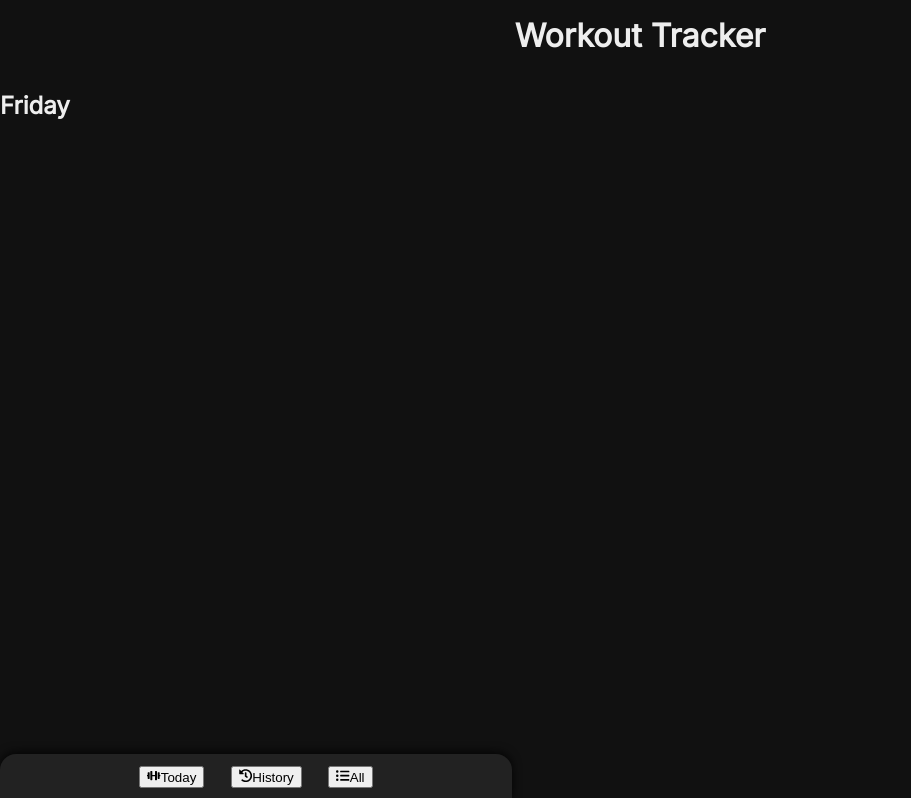
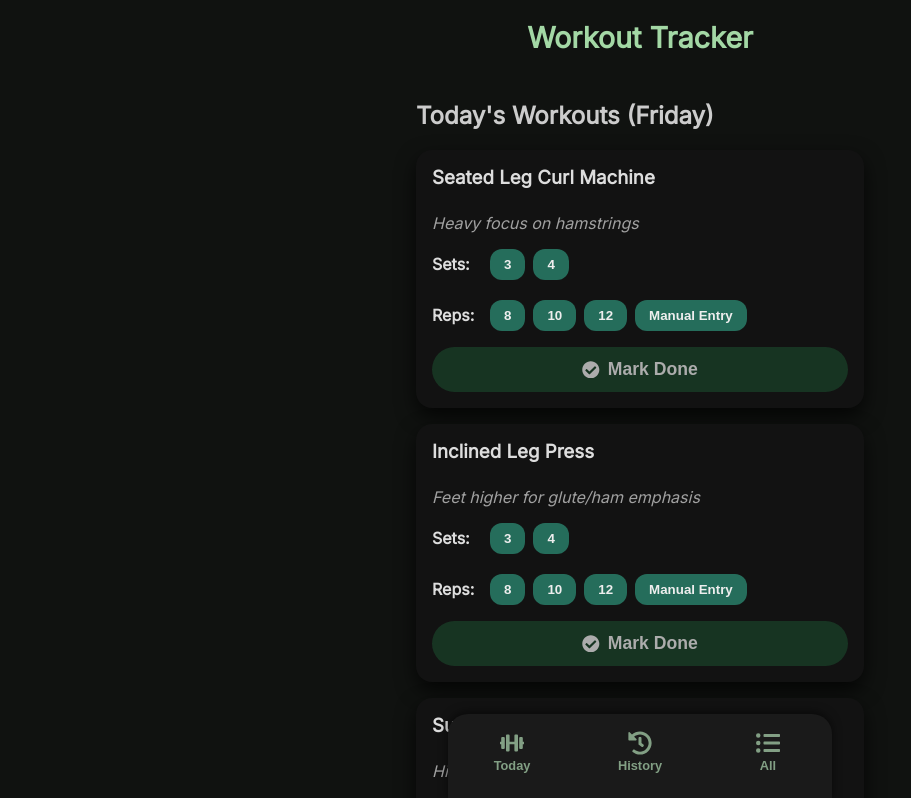
Before and after one commit to amanrajux/workout-tracker-app, a Next.js app: page / in a window 1280 px wide. Shown: the top 798 px of the page, without its empty margins (0-911 px from the left). Built offline with nearby package versions, Linux system fonts and the light colour scheme.

Commit message:
Update index.js

```diff
--- a/pages/index.js
+++ b/pages/index.js
@@ -4,53 +4,82 @@ import {
   FaHistory,
   FaListUl,
   FaCheckCircle,
-  FaUndoAlt
+  FaUndoAlt,
 } from "react-icons/fa";
 
 const workoutsData = {
   Monday: [
     { id: 1, name: "Chest Press Machine", sets: 4, reps: [8, 10, 12], notes: "Primary Compound Lift" },
-    // add other exercises...
+    { id: 2, name: "Shoulder Press Machine", sets: 3, reps: [8, 10, 12], notes: "Controlled descent" },
+    { id: 3, name: "Pec Fly Machine", sets: 3, reps: [12, 15], notes: "Focus on squeeze" },
+    { id: 4, name: "Lateral Raise Machine", sets: 3, reps: [12, 15], notes: "Strict, slow movement" },
+    { id: 5, name: "Triceps Extension Machine", sets: 3, reps: [12, 15], notes: "Full contraction" },
+    { id: 6, name: "Abdominal Machine", sets: 3, reps: [15, 20], notes: "Slow and controlled crunch" },
   ],
   Tuesday: [
-    // exercises...
+    { id: 7, name: "Seated Leg Press", sets: 4, reps: [10, 12], notes: "Primary Compound Lift, full range" },
+    { id: 8, name: "Leg Extension Machine", sets: 3, reps: [12, 15], notes: "Squeeze at the top" },
+    { id: 9, name: "Seated Leg Curl Machine", sets: 3, reps: [12, 15], notes: "Focus on the negative" },
+    { id: 10, name: "Hip Adduction Machine", sets: 3, reps: [15, 20], notes: "Squeeze glutes" },
+    { id: 11, name: "Glute Extension Machine", sets: 3, reps: [12, 15], notes: "Peak contraction" },
+    { id: 12, name: "Calf Extension Machine", sets: 3, reps: [15, 20], notes: "Full stretch and squeeze" },
   ],
   Wednesday: [
-    // exercises...
+    { id: 20, name: "Active Rest / Stretching", sets: 1, reps: ["30-45 Min"], notes: "Light walk/mobility, optional light cardio" },
   ],
   Thursday: [
-    // exercises...
+    { id: 21, name: "Lat Pulldown Machine", sets: 4, reps: [8, 10, 12], notes: "Pull with elbows, squeeze back" },
+    { id: 22, name: "Seated Row Machine", sets: 3, reps: [8, 10, 12], notes: "Pull to lower abs" },
+    { id: 23, name: "Assist Dip/Chin Machine", sets: 3, reps: [8, 10], notes: "Minimal assistance needed" },
+    { id: 24, name: "Rear Delt Machine", sets: 3, reps: [12, 15], notes: "Reverse pec fly for rear delts" },
+    { id: 25, name: "Bicep Curl Machine", sets: 3, reps: [12, 15], notes: "Controlled descent" },
+    { id: 26, name: "Back Extension Machine", sets: 3, reps: [12, 15], notes: "Controlled lower back/core strength" },
   ],
   Friday: [
-    // exercises...
+    { id: 27, name: "Seated Leg Curl Machine", sets: 4, reps: [10, 12], notes: "Heavy focus on hamstrings" },
+    { id: 28, name: "Inclined Leg Press", sets: 3, reps: [10, 12], notes: "Feet higher for glute/ham emphasis" },
+    { id: 29, name: "Super Squats Machine", sets: 3, reps: [10, 12], notes: "High rep quad/glute work" },
+    { id: 30, name: "Leg Raises (Captain's Chair)", sets: 3, reps: [15, 20], notes: "Supported vertical leg raises" },
+    { id: 31, name: "Russian Twist", sets: 3, reps: ["15/side"], notes: "Use dumbbell or plate" },
+    { id: 32, name: "Abdominal Machine", sets: 3, reps: [15, 20], notes: "Heavier abdominal focus" },
   ],
   Saturday: [
-    // exercises...
+    { id: 33, name: "Extended Cardio (Elliptical/Stairs/Treadmill)", sets: 1, reps: ["45-50 Min"], notes: "Steady state high calorie burn" },
+    { id: 34, name: "Stretching / Foam Rolling", sets: 1, reps: ["10-15 Min"], notes: "Dedicated mobility work" },
   ],
   Sunday: [
-    // exercises...
+    { id: 35, name: "Full Rest", sets: 0, reps: [], notes: "Prioritize sleep and nutrition" },
   ],
 };
 
-const daysOfWeek = ["Sunday", "Monday", "Tuesday", "Wednesday", "Thursday", "Friday", "Saturday"];
+const daysOfWeek = [
+  "Sunday",
+  "Monday",
+  "Tuesday",
+  "Wednesday",
+  "Thursday",
+  "Friday",
+  "Saturday",
+];
 const setsOptions = [3, 4];
 const repsOptions = [8, 10, 12];
-const manualLabel = "Manual";
+const manualEntryLabel = "Manual Entry";
 
 export default function Home() {
-  const [tab, setTab] = useState("today");
+  const [currentTab, setCurrentTab] = useState("today");
   const [completions, setCompletions] = useState(() => {
     if (typeof window !== "undefined") {
-      const stored = localStorage.getItem("workoutCompletions");
-      return stored ? JSON.parse(stored) : {};
+      return JSON.parse(localStorage.getItem("workoutCompletions") || "{}");
     }
     return {};
   });
   const [filterDate, setFilterDate] = useState("");
 
-  // Always force dark mode from start for consistency
+  // Apply dark mode on body on mount
   useEffect(() => {
-    if (typeof window !== "undefined") document.body.classList.add("dark");
+    if (typeof window !== "undefined") {
+      document.body.classList.add("dark");
+    }
   }, []);
 
   useEffect(() => {
@@ -59,313 +88,396 @@ export default function Home() {
     }
   }, [completions]);
 
-  function saveCompletion(day, id, data) {
-    setCompletions(prev => {
-      const dayData = { ...(prev[day] || {}) };
-      if (data) dayData[id] = data;
-      else delete dayData[id];
+  function saveCompletion(day, exerciseId, data) {
+    setCompletions((prev) => {
+      const dayData = prev[day] || {};
+      if (data === null) {
+        delete dayData[exerciseId];
+      } else {
+        dayData[exerciseId] = data;
+      }
       return { ...prev, [day]: dayData };
     });
   }
 
-  // Helper: fetch data filtered by date
-  function completedByDate(date) {
+  function completedWorkoutsForDate(date) {
     if (!date) return {};
-    const stored = localStorage.getItem("workoutCompletions");
-    const completions = stored ? JSON.parse(stored) : {};
-    let result = {};
+    const filtered = {};
     Object.entries(completions).forEach(([day, exs]) => {
-      Object.entries(exs).forEach(([id, val]) => {
-        if (val.timestamp?.startsWith(date))
-          result[day] = result[day] || {};
-          result[day][id] = val;
+      Object.entries(exs).forEach(([exId, val]) => {
+        if (val.timestamp && val.timestamp.startsWith(date)) {
+          if (!filtered[day]) filtered[day] = {};
+          filtered[day][exId] = val;
+        }
       });
     });
-    return result;
+    return filtered;
   }
 
-  const filtered = filterDate ? completedByDate(filterDate) : completions;
-
+  const filteredCompletions = filterDate ? completedWorkoutsForDate(filterDate) : completions;
   const today = daysOfWeek[new Date().getDay()];
 
-  // Workout component
-  const Workout = ({ day, ex, interactive }) => {
-    const saved = completions[day]?.[ex.id];
-    const [sets, setSets] = useState(saved?.sets || null);
-    const [reps, setReps] = useState(saved?.reps || null);
-    const [manual, setManual] = useState(saved?.manual || "");
-    const [done, setDone] = useState(saved?.done || false);
+  const WorkoutCard = ({ day, exercise, interactive }) => {
+    const saved = completions[day]?.[exercise.id];
+    const [selectedSets, setSelectedSets] = useState(saved?.sets || null);
+    const [selectedReps, setSelectedReps] = useState(saved?.reps || null);
+    const [manualReps, setManualReps] = useState(saved?.manualReps || "");
+    const [markedDone, setMarkedDone] = useState(!!saved?.done);
 
     useEffect(() => {
-      setSets(saved?.sets || null);
-      setReps(saved?.reps || null);
-      setManual(saved?.manual || "");
-      setDone(saved?.done || false);
+      setSelectedSets(saved?.sets || null);
+      setSelectedReps(saved?.reps || null);
+      setManualReps(saved?.manualReps || "");
+      setMarkedDone(!!saved?.done);
     }, [saved]);
 
-    function toggleDone() {
-      if (!done && sets && (reps || reps === 0)) {
-        saveCompletion(day, ex.id, {
+    function markDone() {
+      if (!markedDone && selectedSets && (selectedReps || selectedReps === 0)) {
+        saveCompletion(day, exercise.id, {
           done: true,
-          sets,
-          reps: reps === manualLabel ? manual : reps,
-          manual: reps === manualLabel ? manual : null,
-          timestamp: new Date().toISOString()
+          sets: selectedSets,
+          reps: selectedReps === manualEntryLabel ? manualReps : selectedReps,
+          manualReps: selectedReps === manualEntryLabel ? manualReps : null,
+          timestamp: new Date().toISOString(),
         });
-        setDone(true);
+        setMarkedDone(true);
       } else {
-        saveCompletion(day, ex.id, null);
-        setDone(false);
+        saveCompletion(day, exercise.id, null);
+        setMarkedDone(false);
       }
     }
 
     return (
-      <div className={`card ${done ? "done" : ""}`}>
-        <div className="header">
-          <h3>{ex.name}</h3>
-          {done && <FaCheckCircle className="icon" />}
+      <div className={`card ${markedDone ? "done" : ""}`}>
+        <div className="card-header">
+          <h3>{exercise.name}</h3>
+          {markedDone && <FaCheckCircle className="done-icon" />}
         </div>
-        <p className="notes">{ex.notes}</p>
-        {interactive && !done && (
-          <div className="selectors">
-            <div className="sets">
+        <p className="notes">{exercise.notes}</p>
+        {interactive && !markedDone && (
+          <div className="select-group">
+            <div className="sets-group">
               <span>Sets:</span>
-              {setsOptions.map((n) => (
-                <button key={n} className={sets===n?"selected":""} onClick={() => setSets(n)}>{n}</button>
+              {setsOptions.map((opt) => (
+                <button
+                  key={opt}
+                  className={selectedSets === opt ? "selected" : ""}
+                  onClick={() => setSelectedSets(opt)}
+                  type="button"
+                >
+                  {opt}
+                </button>
               ))}
             </div>
-            <div className="reps">
+            <div className="reps-group">
               <span>Reps:</span>
-              {repsOptions.map(n => (
-                <button key={n} className={reps===n?"selected":""} onClick={() => setReps(n)}>{n}</button>
+              {repsOptions.map((opt) => (
+                <button
+                  key={opt}
+                  className={selectedReps === opt ? "selected" : ""}
+                  onClick={() => setSelectedReps(opt)}
+                  type="button"
+                >
+                  {opt}
+                </button>
               ))}
-              <button className={reps===manualLabel?"selected":""} onClick={() => setReps(manualLabel)}>{manualLabel}</button>
-              {reps===manualLabel && <input type="number" min="1" placeholder="Reps" value={manual} onChange={e=>setManual(e.target.value)} />}
+              <button
+                onClick={() => setSelectedReps(manualEntryLabel)}
+                className={selectedReps === manualEntryLabel ? "selected" : ""}
+                type="button"
+              >
+                {manualEntryLabel}
+              </button>
+              {selectedReps === manualEntryLabel && (
+                <input
+                  type="number"
+                  min="1"
+                  placeholder="Enter reps"
+                  value={manualReps}
+                  onChange={(e) => setManualReps(e.target.value)}
+                  aria-label="Manual reps input"
+                />
+              )}
             </div>
           </div>
         )}
         {interactive && (
-          <button disabled={!sets || (reps===null && reps!==0)} className={`cta ${done?"undo":""}`} onClick={toggleDone}>
-            {done ? <> <FaUndoAlt/> Undo </> : <> <FaCheckCircle/> Mark done </>}
+          <button
+            disabled={
+              !markedDone &&
+              (!selectedSets || (!selectedReps && selectedReps !== manualEntryLabel))
+            }
+            className={`mark-btn ${markedDone ? "undo" : ""}`}
+            onClick={markDone}
+            type="button"
+          >
+            {markedDone ? (
+              <>
+                <FaUndoAlt /> Undo
+              </>
+            ) : (
+              <>
+                <FaCheckCircle /> Mark Done
+              </>
+            )}
           </button>
         )}
 
         <style jsx>{`
           .card {
-            background: #222;
+            background: #121212;
+            color: #ddd;
             border-radius: 16px;
-            padding: 1em;
-            box-shadow: 0 8px 20px rgb(0 0 0 / 0.9);
-            margin-bottom: 1em;
-            color: #eee;
-            transition: all 0.3s ease;
+            padding: 16px;
+            margin-bottom: 16px;
+            box-shadow: 0 8px 20px rgba(0, 0, 0, 0.7);
+            transition: background-color 0.3s ease;
           }
-          .done {
-            background: #111;
-            box-shadow: 0 0 20px #000;
-            color: #bbb;
+          .card.done {
+            background: #263529;
+            box-shadow: 0 0 20px #3dcc79aa;
+            color: #adebad;
           }
-          .header {
+          .card-header {
             display: flex;
             justify-content: space-between;
             align-items: center;
           }
           h3 {
-            margin: 0;
+            margin: 0 0 0.5rem 0;
+            user-select: none;
           }
           .notes {
             font-style: italic;
+            margin-bottom: 1rem;
             opacity: 0.7;
-            font-size: 0.85em;
-            margin-bottom: 0.75em;
+            user-select: none;
           }
-          .selectors {
+          .select-group {
             display: flex;
+            gap: 20px;
+            margin-bottom: 1rem;
             flex-wrap: wrap;
-            gap: 1em;
-            margin-bottom: 1em;
           }
-          .sets, .reps {
+          .sets-group,
+          .reps-group {
             display: flex;
-            gap: 0.7em;
             align-items: center;
+            gap: 8px;
           }
           span {
             font-weight: 600;
             min-width: 50px;
-            display: inline-block;
+            user-select: none;
           }
           button {
-            background: #444;
+            background-color: #256d5b;
+            border: none;
+            padding: 8px 14px;
+            border-radius: 12px;
             color: #eee;
-            border: none;
-            padding: 0.4em 0.8em;
-            border-radius: 0.75em;
             font-weight: 600;
             cursor: pointer;
-            transition: background 0.3s ease;
+            user-select: none;
+            transition: background-color 0.3s ease;
           }
-          button.selected, button:hover:enabled {
-            background: #666;
-            box-shadow: 0 0 10px #666;
+          button.selected,
+          button:hover:not(:disabled) {
+            background-color: #2dbb7a;
+            box-shadow: 0 0 10px #2dbb7aaa;
           }
           button:disabled {
-            background: #333;
+            background-color: #1a432a;
             cursor: not-allowed;
             opacity: 0.7;
           }
           input {
-            width: 3.5em;
-            padding: 0.3em;
-            border-radius: 4px;
-            border: 1px solid #666;
-            background: #222;
-            color: #eee;
+            width: 70px;
+            padding: 6px 8px;
+            border-radius: 8px;
+            border: 1.5px solid #2dbb7a;
+            background-color: #233623;
+            color: #adebad;
+            font-weight: 600;
             font-family: "Inter", sans-serif;
-            font-weight: 600;
-            outline: none;
           }
-          .cta {
-            display: block;
+          .mark-btn {
             width: 100%;
-            margin-top: 1em;
-            padding: 0.75em;
-            background: #555;
-            border-radius: 1.2em;
-            font-size: 1.1em;
-            text-align: center;
-            font-weight: 700;
-            cursor: pointer;
-            transition: background 0.3s ease;
+            padding: 12px 0;
+            border-radius: 30px;
+            background-color: #256d5b;
+            font-weight: 800;
+            font-size: 1.1rem;
+            display: flex;
+            justify-content: center;
+            align-items: center;
+            gap: 8px;
+            user-select: none;
           }
-          .undo {
-            background: #a33;
+          .mark-btn.undo {
+            background-color: #b33932;
           }
-          .icon {
-            font-size: 1.6em;
-            filter: drop-shadow(0 0 4px #000);
+          .done-icon {
+            font-size: 1.6rem;
+            color: #adebad;
+            filter: drop-shadow(0 0 6px #adebadcc);
           }
         `}</style>
       </div>
     );
-  }
+  };
 
   return (
     <>
       <style jsx global>{`
         body {
           margin: 0;
-          font-family: 'Inter', sans-serif;
-          background: #111;
-          color: #eee;
-          transition: all 0.3s ease;
+          padding: 0;
+          font-family: "Inter", sans-serif;
+          background-color: #101210;
+          color: #ccc;
+          overflow-x: hidden;
+          min-height: 100vh;
+        }
+        main {
+          max-width: 480px;
+          margin: 0 auto;
+          padding: 1rem 1rem 66px; /* 66 height for bottom nav */
+          box-sizing: border-box;
+        }
+        header {
+          padding: 20px 15px 10px;
+          text-align: center;
+          font-weight: 900;
+          font-size: 1.8rem;
+          user-select: none;
+          color: #a3d8a5;
+        }
+        nav.bottom-nav {
+          position: fixed;
+          bottom: 0;
+          left: 50%;
+          transform: translateX(-50%);
+          background-color: #1a1a1a;
+          display: flex;
+          justify-content: center;
+          gap: 3rem;
+          padding: 0.8rem 1.5rem;
+          border-radius: 20px 20px 0 0;
+          box-shadow: 0 -2px 10px #0008;
+          height: 60px;
+          width: fit-content;
+          user-select: none;
+          z-index: 10;
+        }
+        nav.bottom-nav button {
+          background: none;
+          border: none;
+          color: #829f84;
+          font-weight: 700;
+          font-size: 0.8rem;
+          display: flex;
+          flex-direction: column;
+          align-items: center;
+          gap: 0.2rem;
+          cursor: pointer;
+          outline-offset: 2px;
+          padding-top: 4px;
+          transition: color 0.3s ease;
+          width: 80px;
+        }
+        nav.bottom-nav button.active {
+          color: #a3d8a5;
+        }
+        nav.bottom-nav button:hover:not(.active) {
+          color: #a3d8a5;
         }
       `}</style>
 
       <div>
-        <header style={{ padding: "1em", textAlign: "center" }}>
-          <h1 style={{ margin: 0, fontWeight: 900 }}>Workout Tracker</h1>
-        </header>
-
-        {/* Tabs fixed at bottom, centered */}
-        <nav
-          style={{
-            position: "fixed",
-            bottom: 0,
-            left: 0,
-            width: "100%",
-            maxWidth: "480px",
-            display: "flex",
-            justifyContent: "center",
-            padding: "0.75em 1em",
-            background: "#222",
-            boxShadow: "0 -2px 10px rgba(0,0,0,0.8)",
-            borderRadius: "1rem 1rem 0 0",
-            zIndex: 999,
-          }}
-        >
-          <button
-            style={{ margin: "0 1em" }}
-            onClick={() => setTab("today")}
-            className={tab === "today" ? "active" : ""}
-            aria-label="Today"
-          >
-            <FaDumbbell />
-            Today
-          </button>
-          <button
-            style={{ margin: "0 1em" }}
-            onClick={() => setTab("history")}
-            className={tab === "history" ? "active" : ""}
-            aria-label="History"
-          >
-            <FaHistory />
-            History
-          </button>
-          <button
-            style={{ margin: "0 1em" }}
-            onClick={() => setTab("all")}
-            className={tab === "all" ? "active" : ""}
-            aria-label="All Workout"
-          >
-            <FaListUl />
-            All
-          </button>
-        </nav>
-
+        <header>Workout Tracker</header>
         <main>
-          {tab === "today" && (
+          {currentTab === "today" && (
             <>
-              <h2>{daysOfWeek[new Date().getDay()]}</h2>
-              {workoutsData[daysOfWeek[new Date().getDay()]].map(w => (
-                <Workout key={w.id} day={daysOfWeek[new Date().getDay()]} ex={w} interactive />
+              <h2>Today's Workouts ({daysOfWeek[new Date().getDay()]})</h2>
+              {workoutsData[daysOfWeek[new Date().getDay()]].map((ex) => (
+                <WorkoutCard key={ex.id} day={daysOfWeek[new Date().getDay()]} exercise={ex} interactive />
               ))}
             </>
           )}
-          {tab === "history" && (
+          {currentTab === "history" && (
             <>
-              <h2>History</h2>
-              <label htmlFor="date">Filter date: </label>
-              <input
-                type="date"
-                id="date"
-                value={filterDate}
-                onChange={(e) => setFilterDate(e.target.value)}
-              />
-              {filterDate && <button onClick={() => setFilterDate("")}>Clear</button>}
-              {Object.keys(completions).length === 0 && <p>No history</p>}
-              {Object.keys(completions).map(day => (
-                <div key={day}>
-                  <h4>{day}</h4>
-                  <ul>
-                    {Object.entries(completions[day]).map(([id, val]) => (
-                      <li key={id}>{workoutsData[day].find(w => w.id==id)?.name} – Sets: {val.sets}, Reps: {val.reps}</li>
-                    ))}
-                  </ul>
-                </div>
-              ))}
+              <h2>Workout History</h2>
+              <label>
+                Filter date:{" "}
+                <input type="date" value={filterDate} onChange={(e) => setFilterDate(e.target.value)} />
+                {filterDate && (
+                  <button style={{ marginLeft: "0.5rem", background: "#b33932", color: "#fff", borderRadius: "0.25rem" }} onClick={() => setFilterDate("")}>
+                    Clear
+                  </button>
+                )}
+              </label>
+              {!filterDate && Object.keys(completions).length === 0 && <p>No workout history yet</p>}
+              {filterDate ? (
+                Object.entries(filteredCompletions).map(([day, exercises]) => (
+                  <section key={day}>
+                    <h3>{day}</h3>
+                    <ul>
+                      {Object.entries(exercises).map(([id, val]) => {
+                        const w = workoutsData[day].find((e) => e.id == id);
+                        return (
+                          <li key={id}>
+                            {w ? w.name : "Unknown Exercise"} - Sets: {val.sets}, Reps: {val.reps}
+                          </li>
+                        );
+                      })}
+                    </ul>
+                  </section>
+                ))
+              ) : (
+                <p>Please select a date above to see completed workouts.</p>
+              )}
             </>
           )}
-          {tab === "all" && (
+          {currentTab === "all" && (
             <>
               <h2>All Workouts</h2>
-              {daysOfWeek.map(day => (
-                <div key={day}>
+              {daysOfWeek.map((day) => (
+                <section key={day}>
                   <h3>{day}</h3>
-                  {workoutsData[day].map(w => (
-                    <div key={w.id} className="readonly">
-                      <h4>{w.name}</h4>
-                      <p style={{ fontStyle: "italic" }}>{w.notes}</p>
-                      <p>
-                        Sets: {w.sets} Reps: {Array.isArray(w.reps) ? w.reps.join(", ") : w.reps}
-                      </p>
-                    </div>
-                  ))}
-                </div>
+                  {(workoutsData[day] || []).length === 0 ? (
+                    <p>No workouts scheduled for this day.</p>
+                  ) : (
+                    workoutsData[day].map((ex) => (
+                      <div key={ex.id} className="readonlyCard">
+                        <h4>{ex.name}</h4>
+                        <p>{ex.notes}</p>
+                        <p>
+                          Sets: {ex.sets} | Reps: {Array.isArray(ex.reps) ? ex.reps.join(", ") : ex.reps}
+                        </p>
+                      </div>
+                    ))
+                  )}
+                </section>
               ))}
             </>
           )}
         </main>
+
+        <nav className="bottom-nav" role="tablist" aria-label="Main navigation">
+          <button aria-selected={currentTab === "today"} onClick={() => setCurrentTab("today")} role="tab" tabIndex={0}>
+            <FaDumbbell size={24} />
+            Today
+          </button>
+          <button aria-selected={currentTab === "history"} onClick={() => setCurrentTab("history")} role="tab" tabIndex={0}>
+            <FaHistory size={24} />
+            History
+          </button>
+          <button aria-selected={currentTab === "all"} onClick={() => setCurrentTab("all")} role="tab" tabIndex={0}>
+            <FaListUl size={24} />
+            All
+          </button>
+        </nav>
       </div>
     </>
   );
```
